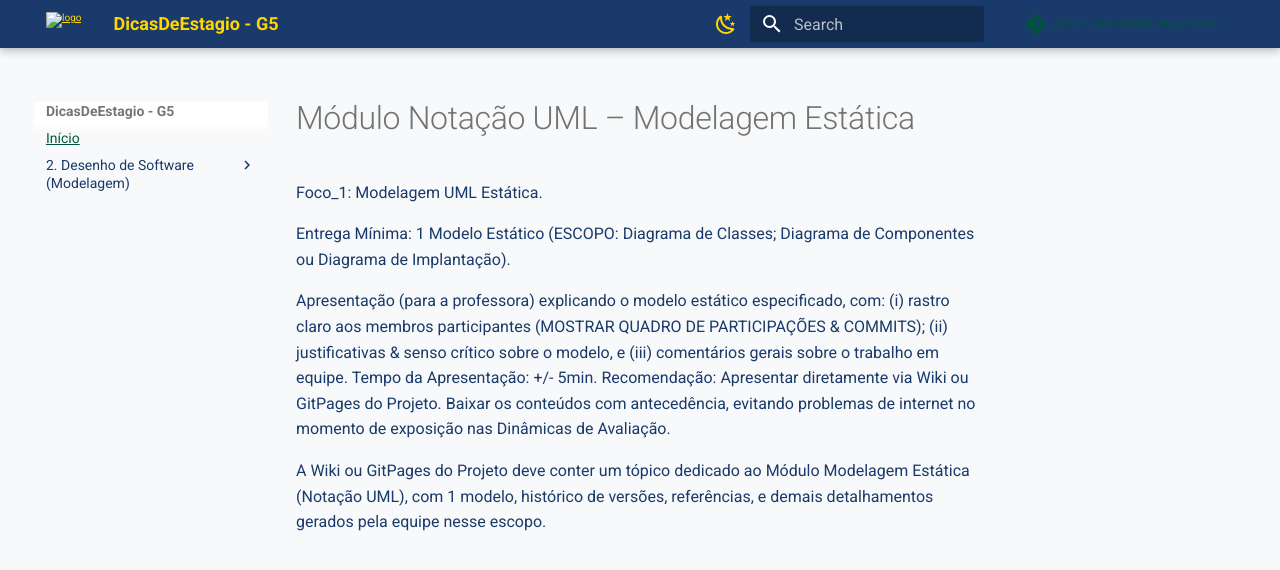
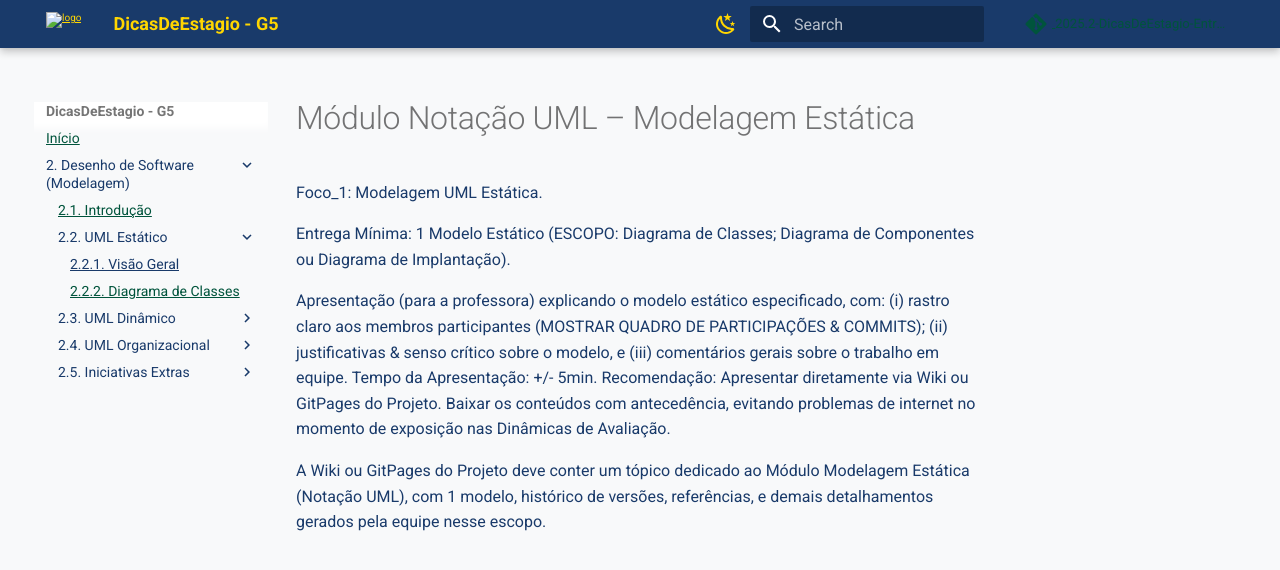
Before and after one commit to UnBArqDsw2025-2-Turma02/2025.2-T02_G5_DicasDeEstagio_Entrega03, an MkDocs documentation site: the page built from docs/Modelagem/estatica_uml/modelagem_estatica.md, in a window 1280 px wide. Shown: the top 570 px of the page. Built offline with MkDocs 1.6.1 and Material for MkDocs 9.7.7, drawn with Linux system fonts in a browser that asks for light colours; comment, search, counter and statistics services are not loaded.

Commit message:
docs/correção yml

```diff
--- a/mkdocs.yml
+++ b/mkdocs.yml
@@ -29,16 +29,16 @@
 nav:
   - Início: index.md
   - 2. Desenho de Software (Modelagem):
-    - 2.1. Introdução: modelagem/index_modelagem.md
+    - 2.1. Introdução: Modelagem/index_modelagem.md
     - 2.2. UML Estático:
-      - 2.2.1. Visão Geral: modelagem/estatica_uml/modelagem_estatica.md
-      - 2.2.2. Diagrama de Classes: modelagem/estatica_uml/diagrama_classes.md
+      - 2.2.1. Visão Geral: Modelagem/estatica_uml/modelagem_estatica.md
+      - 2.2.2. Diagrama de Classes: Modelagem/estatica_uml/diagrama_classes.md
     - 2.3. UML Dinâmico:
-      - 2.3.1. Visão Geral: modelagem/dinamica_uml/modelagem_dinamica.md
-      - 2.3.2. Diagrama de Estados: modelagem/dinamica_uml/diagrama_estados.md
+      - 2.3.1. Visão Geral: Modelagem/dinamica_uml/modelagem_dinamica.md
+      - 2.3.2. Diagrama de Estados: Modelagem/dinamica_uml/diagrama_estados.md
     - 2.4. UML Organizacional:
-      - 2.4.1. Visão Geral: modelagem/organizacional_uml/modelagem_organizacional.md
-      - 2.4.2. Diagrama de Casos de Uso: modelagem/organizacional_uml/diagrama_casos_uso.md
+      - 2.4.1. Visão Geral: Modelagem/organizacional_uml/modelagem_organizacional.md
+      - 2.4.2. Diagrama de Casos de Uso: Modelagem/organizacional_uml/diagrama_casos_uso.md
     - 2.5. Iniciativas Extras:
       - 2.5.1. Introdução: iniciativas_extras/index_iniciativas.md
 
```
Also changed, not shown: docs/Modelagem/dinamica_uml/diagrama_classes.md (deleted), docs/Modelagem/dinamica_uml/diagrama_estados.md (added), docs/Modelagem/estatica_uml/diagrama_classes.md (added), docs/Modelagem/estatica_uml/diagrama_estados.md (deleted).
